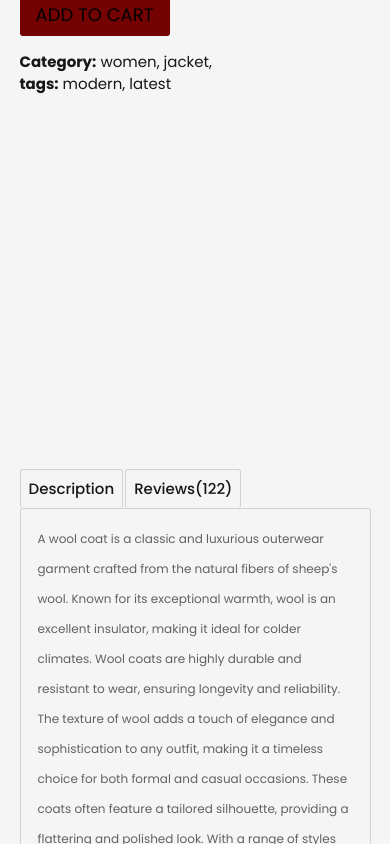
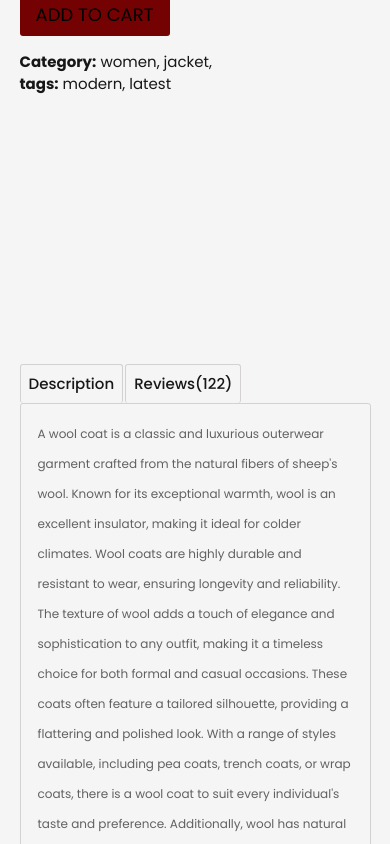
Before and after one commit to BashirAtta/best-buy, a React (Create React App) app: page /product/1 in a window 390 px wide. Shown: the part 1156-2000 px from the top of the page. Built offline with nearby package versions, Linux system fonts and the light colour scheme; a web font is replaced by a local one.

Commit message:
4rd commit

```diff
--- a/src/components/DisplayProduct/DisplayProduct.css
+++ b/src/components/DisplayProduct/DisplayProduct.css
@@ -1,6 +1,6 @@
 .display-product {
   display: flex;
-  padding: 20px 5%;
+  padding: 20px 5% 0px 5%;
   margin-bottom: 50px;
   flex-wrap: wrap;
   justify-content: start;
--- a/src/components/ProductDescription/ProductDescription.css
+++ b/src/components/ProductDescription/ProductDescription.css
@@ -1,5 +1,5 @@
 .product-description {
-  margin: 20px 5%;
+  margin: 0px 5% 20px 5%;
   display: flex;
   flex-direction: column;
 }
@@ -32,6 +32,9 @@
     font-size: 16px;
     height: auto;
   }
+  .product-description {
+    margin-top: -70px;
+  }
 }
 
 @media (max-width: 550px) {
@@ -47,7 +50,11 @@
     border-bottom: none;
   }
 }
-
+@media (max-width: 423px) {
+  .product-description {
+    margin-top: -30px;
+  }
+}
 @media (max-width: 414px) {
   .product-descritption-tabs div {
     padding: 8px;
@@ -65,4 +72,7 @@
     border-radius: 3px;
     color: rgb(97, 97, 97);
   }
+  .product-description {
+    margin-top: -85px;
+  }
 }
--- a/src/pages/Shop.jsx
+++ b/src/pages/Shop.jsx
@@ -9,9 +9,7 @@ export const Shop = () => {
   return (
     <>
       <Hero />
-
       <Popular />
-
       <Offer />
       <NewCollection />
       <NewsLetter />
```
